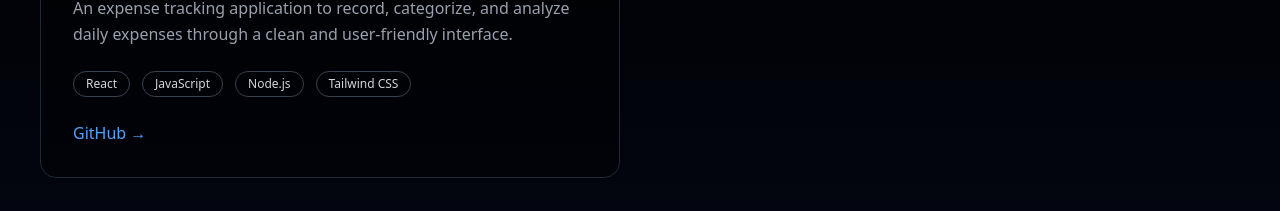
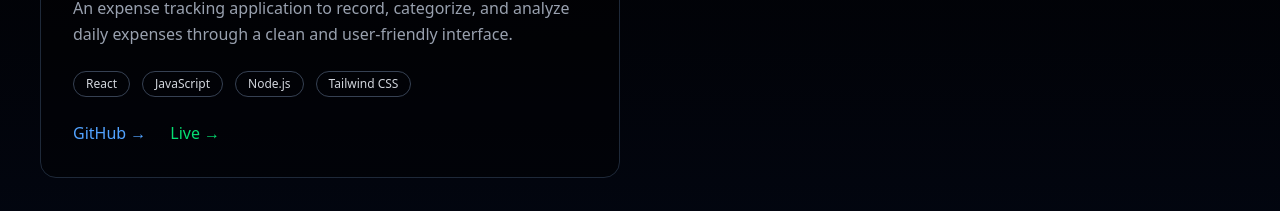
Before and after one commit to Suyashh19/Portfolio, a React (Vite) app: page / in a window 1280 px wide. Shown: the part 2720-2931 px from the top of the page. Built offline with nearby package versions, Linux system fonts and the light colour scheme.

Commit message:
update project links

```diff
--- a/src/data/projects.js
+++ b/src/data/projects.js
@@ -20,7 +20,7 @@ export const projects = [
     description:
       "An expense tracking application to record, categorize, and analyze daily expenses through a clean and user-friendly interface.",
     tech: ["React", "JavaScript","Node.js", "Tailwind CSS"],
-    github: "https://github.com/your-expense-tracker-repo",
-    live: "", // add when deployed
+    github: "https://github.com/Suyashh19/EXPENCE-TRACKER",
+    live: "https://expense-tracker-1869c.web.app/", // add when deployed
   },
 ];
```
